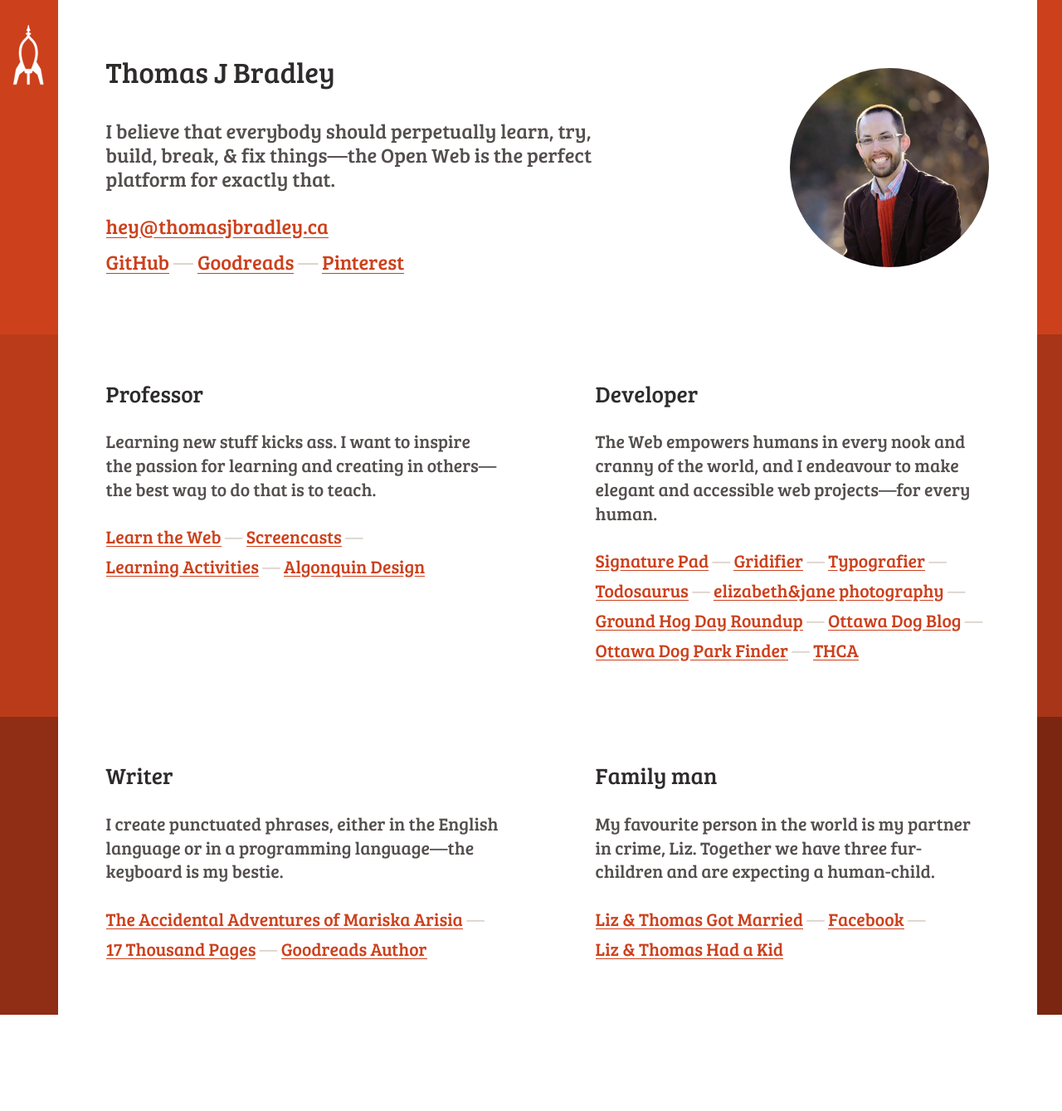
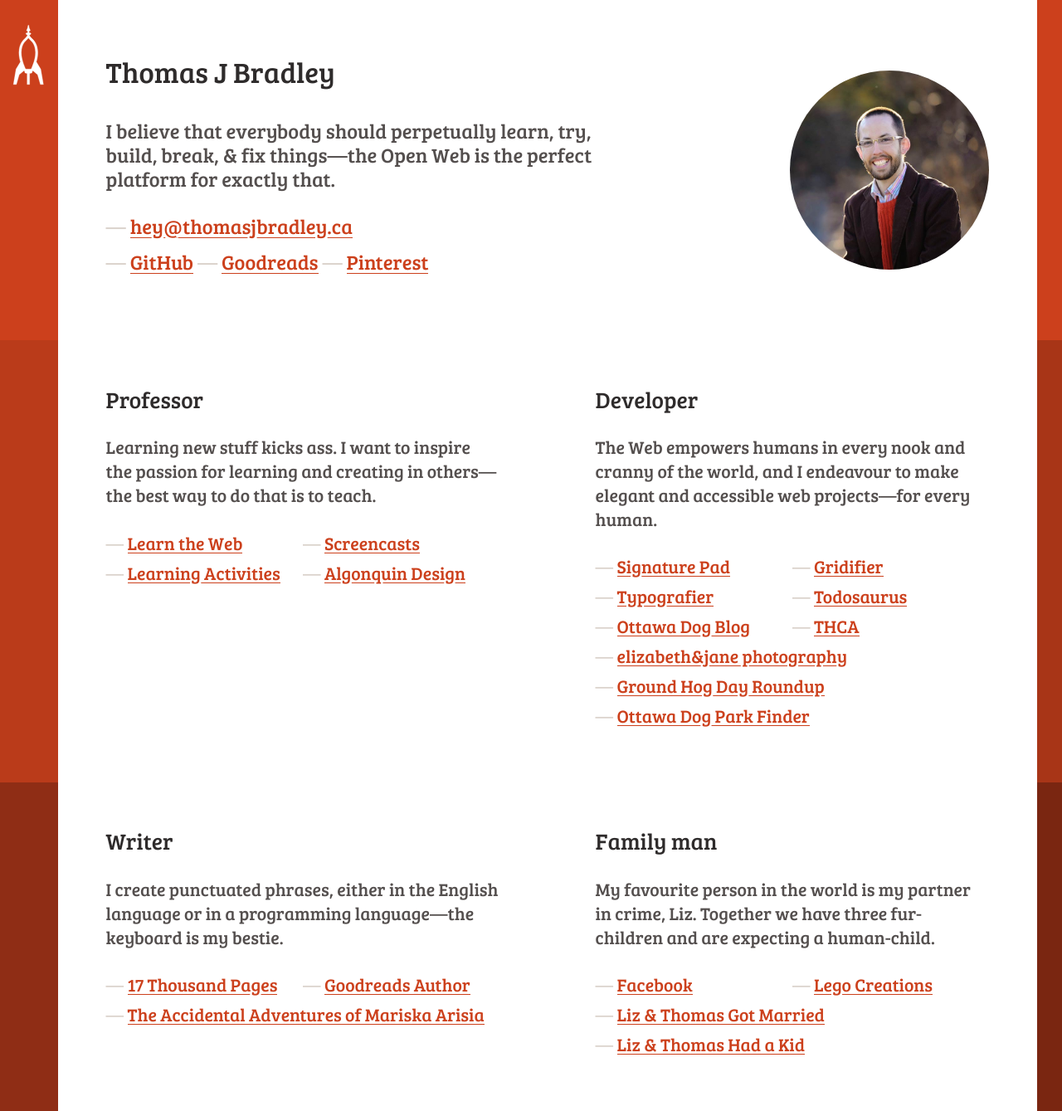
Before and after one commit to thomasjbradley/thomasjbradley.ca, a Jekyll site: the page built from index.html, in a window 1280 px wide. Shown: the whole page at 83% size. Built offline with Jekyll 4.4.1, drawn with Linux system fonts in a browser that asks for light colours; before the commit the page ends 1223 px from its top, so only the background shows below that.

Commit message:
Organized the links a little better.

```diff
--- a/index.html
+++ b/index.html
@@ -19,11 +19,11 @@
           <h1 class="exa text-dark" tabindex="0">Thomas J Bradley</h1>
           <p class="giga text-medium"><strong>I believe that everybody should perpetually learn, try, build, break, &amp; fix things—the Open Web is the perfect platform for exactly that.</strong></p>
 
-          <p class=" giga push-1-2"><a href="mailto:hey@thomasjbradley.ca">hey@thomasjbradley.ca</a></p>
-          <ul class="giga push-1-2 list-group list-group--inline">
-            <li class="social-link"><a href="https://github.com/thomasjbradley" rel="external">GitHub</a></li>
-            <li class="social-link"><a href="https://www.goodreads.com/author/show/3917042.Thomas_J_Bradley" rel="external">Goodreads</a></li>
-            <li class="social-link"><a href="https://www.pinterest.com/thomasjbradley/" rel="external">Pinterest</a></li>
+          <p class="link giga push-1-2"><a href="mailto:hey@thomasjbradley.ca">hey@thomasjbradley.ca</a></p>
+          <ul class="giga push-1-2 list-group social-links">
+            <li class="link push-1-4"><a href="https://github.com/thomasjbradley" rel="external">GitHub</a></li>
+            <li class="link push-1-4"><a href="https://www.goodreads.com/author/show/3917042.Thomas_J_Bradley" rel="external">Goodreads</a></li>
+            <li class="link"><a href="https://www.pinterest.com/thomasjbradley/" rel="external">Pinterest</a></li>
           </ul>
         </div>
       </div>
@@ -42,11 +42,11 @@
       <section class="wrapper">
         <h2 class="tera text-dark" tabindex="0">Professor</h2>
         <p class="mega">Learning new stuff kicks ass. I want to inspire the passion for learning and creating in others—the best way to do that is to teach.</p>
-        <ul class="mega push-0 list-group list-group--inline">
-          <li class="social-link push-1-4"><a href="http://learn-the-web.algonquindesign.ca" rel="external">Learn the Web</a></li>
-          <li class="social-link push-1-4"><a href="https://www.youtube.com/user/acinteractivedesign" rel="external">Screencasts</a></li>
-          <li class="social-link push-1-4"><a href="http://activities.learn-the-web.algonquindesign.ca" rel="external">Learning Activities</a></li>
-          <li class="social-link push-1-4"><a href="http://algonquindesign.ca" rel="external">Algonquin Design</a></li>
+        <ul class="mega push-0 list-group">
+          <li class="link link-short push-1-4"><a href="http://learn-the-web.algonquindesign.ca" rel="external">Learn the Web</a></li>
+          <li class="link link-short push-1-4"><a href="https://www.youtube.com/user/acinteractivedesign" rel="external">Screencasts</a></li>
+          <li class="link link-short push-1-4"><a href="http://activities.learn-the-web.algonquindesign.ca" rel="external">Learning Activities</a></li>
+          <li class="link link-short push-1-4"><a href="http://algonquindesign.ca" rel="external">Algonquin Design</a></li>
         </ul>
       </section>
     </div>
@@ -55,16 +55,16 @@
       <section class="wrapper">
         <h2 class="tera text-dark" tabindex="0">Developer</h2>
         <p class="mega">The Web empowers humans in every nook and cranny of the world, and I endeavour to make elegant and accessible web projects—for every human.</p>
-        <ul class="mega push-0 list-group list-group--inline">
-          <li class="social-link push-1-4"><a href="https://github.com/thomasjbradley/signature-pad/" rel="external">Signature Pad</a></li>
-          <li class="social-link push-1-4"><a href="http://gridifier.web-dev.tools" rel="external">Gridifier</a></li>
-          <li class="social-link push-1-4"><a href="http://typografier.web-dev.tools" rel="external">Typografier</a></li>
-          <li class="social-link push-1-4"><a href="https://github.com/thomasjbradley/todosaurus" rel="external">Todosaurus</a></li>
-          <li class="social-link push-1-4"><a href="http://elizabethandjane.ca/" rel="external">elizabeth&amp;jane photography</a></li>
-          <li class="social-link push-1-4"><a href="http://groundhogdayroundup.ca/" rel="external">Ground Hog Day Roundup</a></li>
-          <li class="social-link push-1-4"><a href="http://ottawadogblog.ca/" rel="external">Ottawa Dog Blog</a></li>
-          <li class="social-link push-1-4"><a href="http://parkfinder.ottawadogblog.ca/" rel="external">Ottawa Dog Park Finder</a></li>
-          <li class="social-link push-1-4"><a href="https://thca.ca/" rel="external">THCA</a></li>
+        <ul class="mega push-0 list-group">
+          <li class="link link-short push-1-4"><a href="https://github.com/thomasjbradley/signature-pad/" rel="external">Signature Pad</a></li>
+          <li class="link link-short push-1-4"><a href="http://gridifier.web-dev.tools" rel="external">Gridifier</a></li>
+          <li class="link link-short push-1-4"><a href="http://typografier.web-dev.tools" rel="external">Typografier</a></li>
+          <li class="link link-short push-1-4"><a href="https://github.com/thomasjbradley/todosaurus" rel="external">Todosaurus</a></li>
+          <li class="link link-short push-1-4"><a href="http://ottawadogblog.ca/" rel="external">Ottawa Dog Blog</a></li>
+          <li class="link link-short push-1-4"><a href="https://thca.ca/" rel="external">THCA</a></li>
+          <li class="link push-1-4"><a href="http://elizabethandjane.ca/" rel="external">elizabeth&amp;jane photography</a></li>
+          <li class="link push-1-4"><a href="http://groundhogdayroundup.ca/" rel="external">Ground Hog Day Roundup</a></li>
+          <li class="link push-1-4"><a href="http://parkfinder.ottawadogblog.ca/" rel="external">Ottawa Dog Park Finder</a></li>
         </ul>
       </section>
     </div>
@@ -73,10 +73,10 @@
       <section class="wrapper">
         <h2 class="tera text-dark" tabindex="0">Writer</h2>
         <p class="mega">I create punctuated phrases, either in the English language or in a programming language—the keyboard is my bestie.</p>
-        <ul class="mega push-0 list-group list-group--inline">
-          <li class="social-link push-1-4"><a href="https://17thousandpages.ca/books/accidental-adventures-mariska-arisia/" rel="external">The Accidental Adventures of Mariska Arisia</a></li>
-          <li class="social-link push-1-4"><a href="https://17thousandpages.ca/" rel="external">17 Thousand Pages</a></li>
-          <li class="social-link push-1-4"><a href="https://www.goodreads.com/author/show/3917042.Thomas_J_Bradley" rel="external">Goodreads Author</a></li>
+        <ul class="mega push-0 list-group">
+          <li class="link link-short push-1-4"><a href="https://17thousandpages.ca/" rel="external">17 Thousand Pages</a></li>
+          <li class="link link-short push-1-4"><a href="https://www.goodreads.com/author/show/3917042.Thomas_J_Bradley" rel="external">Goodreads Author</a></li>
+          <li class="link push-1-4"><a href="https://17thousandpages.ca/books/accidental-adventures-mariska-arisia/" rel="external">The Accidental Adventures of Mariska Arisia</a></li>
         </ul>
       </section>
     </div>
@@ -85,10 +85,11 @@
       <section class="wrapper">
         <h2 class="tera text-dark" tabindex="0">Family man</h2>
         <p class="mega">My favourite person in the world is my partner in crime, Liz. Together we have three fur-children and are expecting a human-child.</p>
-        <ul class="mega push-0 list-group list-group--inline">
-          <li class="social-link push-1-4"><a href="http://lizandthomasgotmarried.ca/" rel="external">Liz &amp; Thomas Got Married</a></li>
-          <li class="social-link push-1-4"><a href="https://www.facebook.com/thomasjbradley" rel="external">Facebook</a></li>
-          <li class="social-link push-1-4"><a href="http://lizandthomashadakid.ca/" rel="external">Liz &amp; Thomas Had a Kid</a></li>
+        <ul class="mega push-0 list-group">
+          <li class="link link-short push-1-4"><a href="https://www.facebook.com/thomasjbradley" rel="external">Facebook</a></li>
+          <li class="link link-short push-1-4"><a href="https://www.flickr.com/photos/thomasjbradley" rel="external">Lego Creations</a></li>
+          <li class="link push-1-4"><a href="http://lizandthomasgotmarried.ca/" rel="external">Liz &amp; Thomas Got Married</a></li>
+          <li class="link push-1-4"><a href="http://lizandthomashadakid.ca/" rel="external">Liz &amp; Thomas Had a Kid</a></li>
         </ul>
       </section>
     </div>
```
Also changed, not shown: css/theme.css (+32 -7 lines), _includes/main.min.css.
